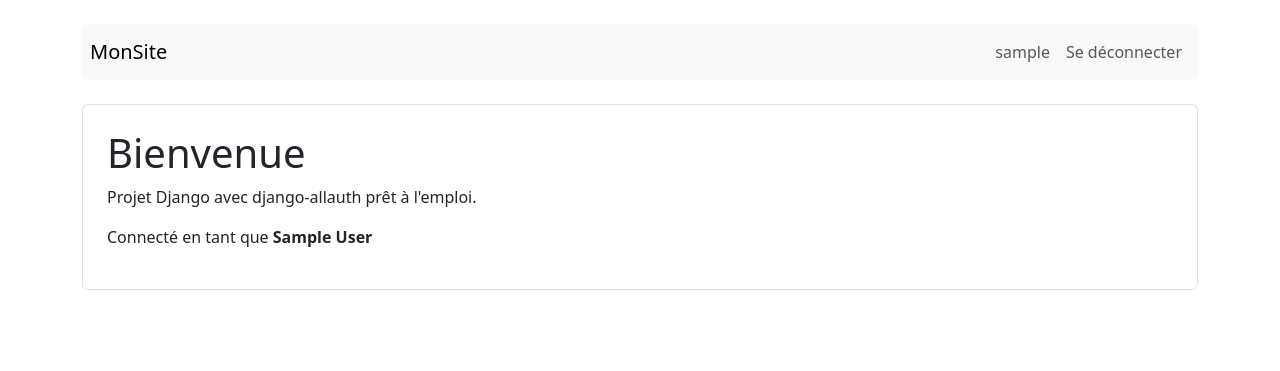
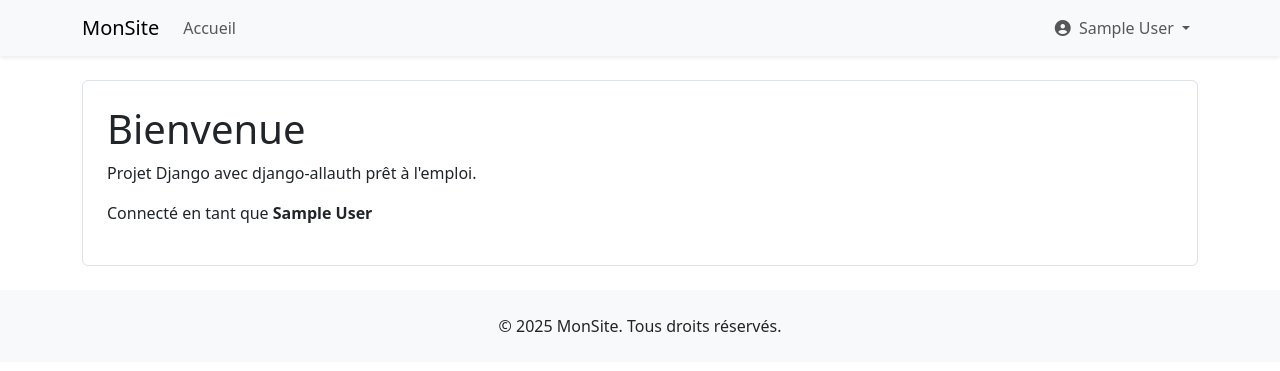
Before and after one commit to ahmerrami/mysite_allauth, a Django app: page / in a window 1280 px wide. Shown: the top 371 px of the page. Run offline with Django 5.2, Linux system fonts and the light colour scheme; the visitor is signed in with stand-in values (Sample User, id 1); some libraries are stand-ins or nearby versions.

Commit message:
version finalisée

```diff
--- a/templates/base.html
+++ b/templates/base.html
@@ -1,44 +1,80 @@
-<!doctype html>
+{% load static socialaccount %}
+
+<!DOCTYPE html>
 <html lang="fr">
 <head>
-  <meta charset="utf-8">
-  <meta name="viewport" content="width=device-width, initial-scale=1">
-  <title>{% block title %}Mon site{% endblock %}</title>
+    <meta charset="UTF-8">
+    <meta name="viewport" content="width=device-width, initial-scale=1.0">
+    <title>{% block title %}Mon Site{% endblock %}</title>
     <link href="https://cdn.jsdelivr.net/npm/bootstrap@5.3.3/dist/css/bootstrap.min.css" rel="stylesheet">
+    <link href="{% static 'css/styles.css' %}" rel="stylesheet">
+    <link href="https://cdnjs.cloudflare.com/ajax/libs/font-awesome/6.4.0/css/all.min.css" rel="stylesheet">
 </head>
-<body class="container py-4">
-  <header class="mb-4">
-    <nav class="navbar navbar-expand-lg navbar-light bg-light rounded p-2">
+<body>
+    <!-- En-tête du site -->
+    <header class="bg-light shadow-sm">
+        <div class="container">
+            <nav class="navbar navbar-expand-lg navbar-light">
                 <a class="navbar-brand" href="{% url 'home' %}">MonSite</a>
-      <div class="collapse navbar-collapse">
-        <ul class="navbar-nav ms-auto">
+                <button class="navbar-toggler" type="button" data-bs-toggle="collapse" data-bs-target="#navbarMain">
+                    <span class="navbar-toggler-icon"></span>
+                </button>
+
+                <div class="collapse navbar-collapse" id="navbarMain">
+                    <ul class="navbar-nav me-auto">
+                        <li class="nav-item">
+                            <a class="nav-link" href="{% url 'home' %}">Accueil</a>
+                        </li>
+                    </ul>
+
+                    <ul class="navbar-nav">
                         {% if user.is_authenticated %}
-            <li class="nav-item"><a class="nav-link" href="#">{{ user.username }}</a></li>
-            <li class="nav-item">
-              <form method="post" action="{% url 'account_logout' %}" style="display:inline;">
-                {% csrf_token %}
-                <button class="btn btn-link nav-link" type="submit">Se déconnecter</button>
-              </form>
+                        <li class="nav-item dropdown">
+                            <a class="nav-link dropdown-toggle" href="#" id="userMenu" data-bs-toggle="dropdown">
+                                <i class="fas fa-user-circle me-1"></i>
+                                {{ user.get_full_name|default:user.username }}
+                            </a>
+                            <div class="dropdown-menu dropdown-menu-end">
+                                <a class="dropdown-item" href="{% url 'account_logout' %}">
+                                    <i class="fas fa-sign-out-alt me-1"></i> Déconnexion
+                                </a>
+                            </div>
                         </li>
                         {% else %}
-            <li class="nav-item"><a class="nav-link" href="{% url 'account_login' %}">Connexion</a></li>
-            <li class="nav-item"><a class="nav-link" href="{% url 'account_signup' %}">Inscription</a></li>
+                        <li class="nav-item">
+                            <a class="btn btn-outline-danger me-2" href="{% provider_login_url 'google' %}">
+                                <i class="fab fa-google me-1"></i> Google
+                            </a>
+                        </li>
+                        <li class="nav-item">
+                            <a class="nav-link" href="{% url 'account_login' %}">
+                                <i class="fas fa-sign-in-alt me-1"></i> Connexion
+                            </a>
+                        </li>
+                        <li class="nav-item">
+                            <a class="nav-link" href="{% url 'account_signup' %}">
+                                <i class="fas fa-user-plus me-1"></i> Inscription
+                            </a>
+                        </li>
                         {% endif %}
                     </ul>
                 </div>
             </nav>
+        </div>
     </header>
 
-  {% if messages %}
-    <div>
-      {% for message in messages %}
-        <div class="alert alert-info">{{ message }}</div>
-      {% endfor %}
-    </div>
-  {% endif %}
-
-  <main>
+    <!-- Contenu principal -->
+    <main class="container my-4">
         {% block content %}{% endblock %}
     </main>
+
+    <!-- Pied de page -->
+    <footer class="bg-light py-4 mt-4">
+        <div class="container text-center">
+            <p class="mb-0">© 2025 MonSite. Tous droits réservés.</p>
+        </div>
+    </footer>
+
+    <script src="https://cdn.jsdelivr.net/npm/bootstrap@5.3.3/dist/js/bootstrap.bundle.min.js"></script>
 </body>
 </html>
```
Also changed, not shown: templates/socialaccount/login.html (added, +26 -0 lines), templates/home.html (line endings or trailing spaces). Lines whose indentation alone changed are shown as unchanged.
